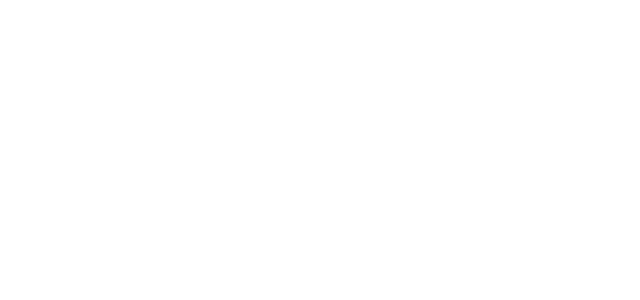
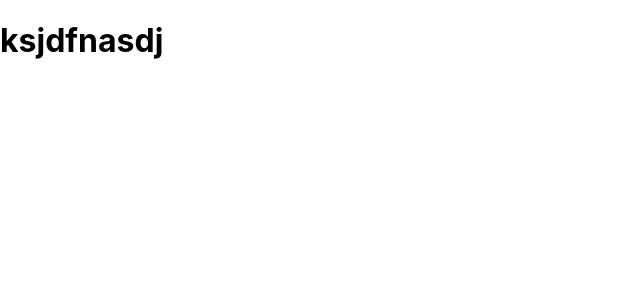
Before and after one commit to kelumsri/Gem-Analyzer, a React (Create React App) app in the folder client/: page / in a window 1280 px wide. Shown: the top 300 px of the page, without its empty margins (0-640 px from the left). Built offline with nearby package versions, Linux system fonts and the light colour scheme.

Commit message:
create route

```diff
--- a/client/package.json
+++ b/client/package.json
@@ -8,6 +8,7 @@
     "@testing-library/user-event": "^13.5.0",
     "react": "^18.2.0",
     "react-dom": "^18.2.0",
+    "react-router-dom": "^6.22.0",
     "react-scripts": "5.0.1",
     "web-vitals": "^2.1.4"
   },
@@ -34,5 +35,8 @@
       "last 1 firefox version",
       "last 1 safari version"
     ]
+  },
+  "devDependencies": {
+    "tailwindcss": "^3.4.1"
   }
 }
--- a/client/src/App.js
+++ b/client/src/App.js
@@ -1,9 +1,15 @@
 import "./App.css";
+import { BrowserRouter as Router, Routes, Route } from "react-router-dom";
+import Landingpage from "./page/Landingpage";
 
 function App() {
     return (
         <div>
-
+           <Router>
+            <Routes>
+                <Route path="/" element={<Landingpage/>}/>
+            </Routes>
+           </Router>
         </div>
     );
 }
--- a/client/src/components/Topnav.jsx
+++ b/client/src/components/Topnav.jsx
@@ -1,11 +1,11 @@
-import React from 'react'
+import React from "react";
 
 function Topnav() {
-  return (
-    <div>
-
-    </div>
-  )
+    return (
+        <div>
+            <h1>ksjdfnasdj</h1>
+        </div>
+    );
 }
 
-export default Topnav
+export default Topnav;
--- /dev/null
+++ b/client/src/page/Landingpage.jsx
@@ -0,0 +1,12 @@
+import React from 'react'
+import Topnav from '../components/Topnav'
+
+function Landingpage() {
+  return (
+    <div>
+        <Topnav/>
+    </div>
+  )
+}
+
+export default Landingpage
```
Also changed, not shown: client/tailwind.config.js (added, +8 -0 lines), 1 other file (tests, documents, lock files or other folders).
